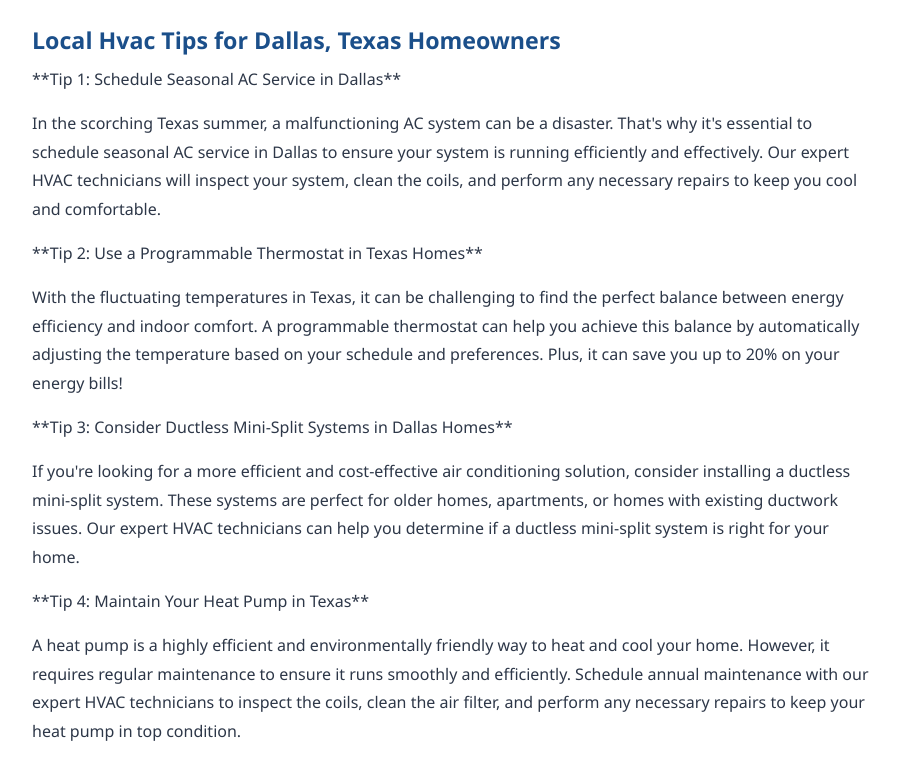
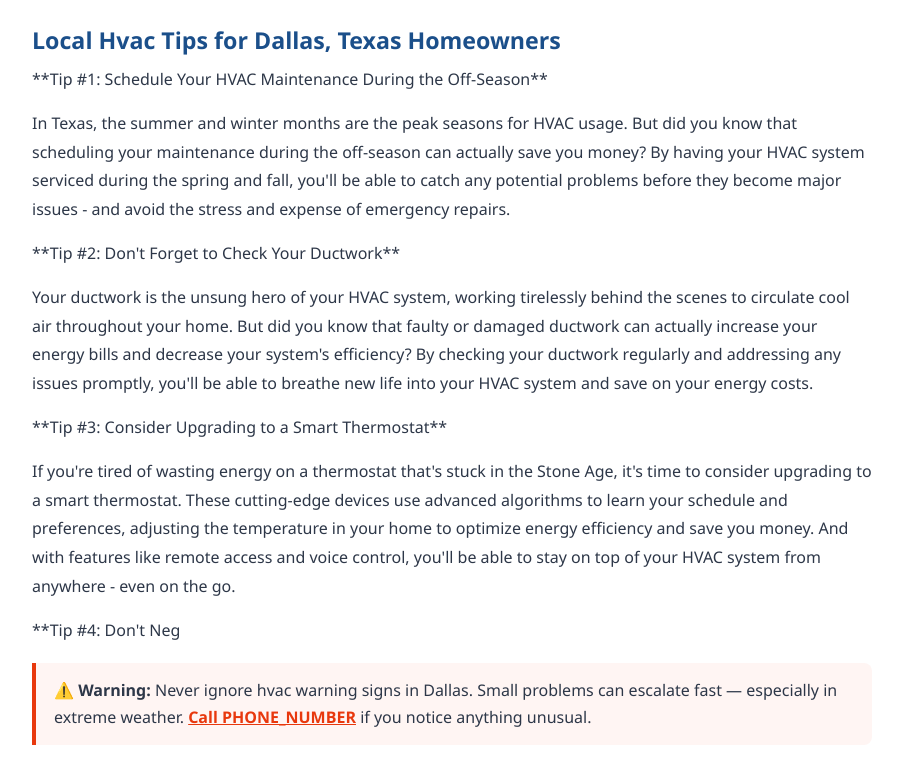
Before and after one commit to leadsmartaffiliate/hvac-service-dallas-tx, a plain HTML site: page blog/how-to-choose-hvac-dallas/index.html in a window 1280 px wide. Shown: the part 1620-2381 px from the top of the page, without its empty margins (188-1090 px from the left). Drawn offline with Linux system fonts and the light colour scheme.

Commit message:
Update blog/how-to-choose-hvac-dallas/index.html

```diff
--- a/blog/how-to-choose-hvac-dallas/index.html
+++ b/blog/how-to-choose-hvac-dallas/index.html
@@ -179,9 +179,9 @@ footer{background:var(--dark);color:#c9d1e0;padding:40px 20px 20px}
       </figure>
 
       <h2>Why hvac tips and guide Dallas Matters for Dallas Properties</h2>
-      <p>As a homeowner in Dallas, Texas, you understand the importance of a reliable HVAC system in keeping your home comfortable and energy-efficient. However, with so many DIY solutions and generic advice available online, it can be challenging to know what works best for your specific situation. At [Company Name], we're committed to providing you with expert guidance and tips on all things HVAC, from air handler maintenance to heat pump installation.</p>
-<p>In this blog post, we'll share our top HVAC tips and guide you through the process of selecting the right HVAC system for your home. Whether you're a seasoned homeowner or just starting to explore your options, we'll cover everything you need to know to make informed decisions about your HVAC system, including the benefits of regular AC service, the importance of proper ductwork installation, and the role of a heat pump in maintaining a comfortable indoor temperature.</p>
-<p>From troubleshooting common HVAC issues to exploring the latest industry trends and innovations, our goal is to educate and empower you with the knowledge you need to make the most of your HVAC system. So, let's dive in and explore the world of HVAC in Dallas, Texas!</p>
+      <p>As a Dallas homeowner, you're no stranger to the extremes of Texas weather. From the blistering summer heat to the freezing winter cold snaps, our HVAC systems work hard to keep us comfortable all year round. But with the stress of daily life and the unpredictability of the climate, it's easy to overlook the importance of regular HVAC maintenance.</p>
+<p>At [Company Name], we believe that a well-maintained HVAC system is not just a luxury - it's a necessity. That's why we're committed to providing Dallas homeowners with the information and resources they need to keep their homes cool and comfortable all season long. From tips on how to save energy and money to advice on how to identify potential HVAC problems before they become major issues, our blog is your go-to source for all things HVAC.</p>
+<p>Whether you're a seasoned homeowner or just starting out, our goal is to empower you with the knowledge and confidence you need to take control of your HVAC system and enjoy a comfortable, energy-efficient home all year round. So why wait? Scroll through our blog to learn more about how to keep your home cool and comfortable, and contact us today to schedule your HVAC maintenance service.</p>
 
       <h2>Hvac Challenges Unique to Dallas, Texas</h2>
       <p>Dallas's unique climate, water quality, and local building codes create specific
@@ -210,14 +210,13 @@ footer{background:var(--dark);color:#c9d1e0;padding:40px 20px 20px}
       the fix.</p>
 
       <h2>Local Hvac Tips for Dallas, Texas Homeowners</h2>
-<p>**Tip 1: Schedule Seasonal AC Service in Dallas**</p>
-<p>In the scorching Texas summer, a malfunctioning AC system can be a disaster. That's why it's essential to schedule seasonal AC service in Dallas to ensure your system is running efficiently and effectively. Our expert HVAC technicians will inspect your system, clean the coils, and perform any necessary repairs to keep you cool and comfortable.</p>
-<p>**Tip 2: Use a Programmable Thermostat in Texas Homes**</p>
-<p>With the fluctuating temperatures in Texas, it can be challenging to find the perfect balance between energy efficiency and indoor comfort. A programmable thermostat can help you achieve this balance by automatically adjusting the temperature based on your schedule and preferences. Plus, it can save you up to 20% on your energy bills!</p>
-<p>**Tip 3: Consider Ductless Mini-Split Systems in Dallas Homes**</p>
-<p>If you're looking for a more efficient and cost-effective air conditioning solution, consider installing a ductless mini-split system. These systems are perfect for older homes, apartments, or homes with existing ductwork issues. Our expert HVAC technicians can help you determine if a ductless mini-split system is right for your home.</p>
-<p>**Tip 4: Maintain Your Heat Pump in Texas**</p>
-<p>A heat pump is a highly efficient and environmentally friendly way to heat and cool your home. However, it requires regular maintenance to ensure it runs smoothly and efficiently. Schedule annual maintenance with our expert HVAC technicians to inspect the coils, clean the air filter, and perform any necessary repairs to keep your heat pump in top condition.</p>
+<p>**Tip #1: Schedule Your HVAC Maintenance During the Off-Season**</p>
+<p>In Texas, the summer and winter months are the peak seasons for HVAC usage. But did you know that scheduling your maintenance during the off-season can actually save you money? By having your HVAC system serviced during the spring and fall, you'll be able to catch any potential problems before they become major issues - and avoid the stress and expense of emergency repairs.</p>
+<p>**Tip #2: Don't Forget to Check Your Ductwork**</p>
+<p>Your ductwork is the unsung hero of your HVAC system, working tirelessly behind the scenes to circulate cool air throughout your home. But did you know that faulty or damaged ductwork can actually increase your energy bills and decrease your system's efficiency? By checking your ductwork regularly and addressing any issues promptly, you'll be able to breathe new life into your HVAC system and save on your energy costs.</p>
+<p>**Tip #3: Consider Upgrading to a Smart Thermostat**</p>
+<p>If you're tired of wasting energy on a thermostat that's stuck in the Stone Age, it's time to consider upgrading to a smart thermostat. These cutting-edge devices use advanced algorithms to learn your schedule and preferences, adjusting the temperature in your home to optimize energy efficiency and save you money. And with features like remote access and voice control, you'll be able to stay on top of your HVAC system from anywhere - even on the go.</p>
+<p>**Tip #4: Don't Neg</p>
 
       <div class="warn-box" role="alert">
         ⚠️ <strong>Warning:</strong> Never ignore hvac warning signs in Dallas.
```
